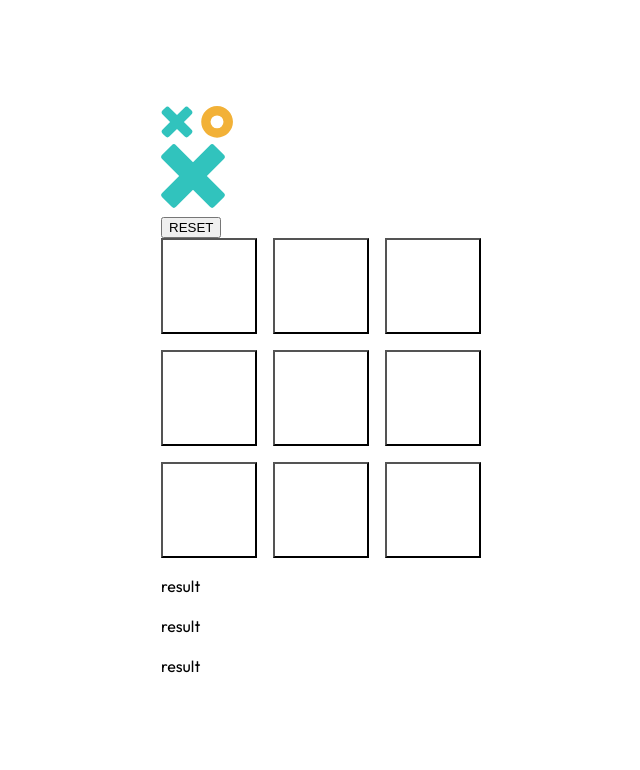
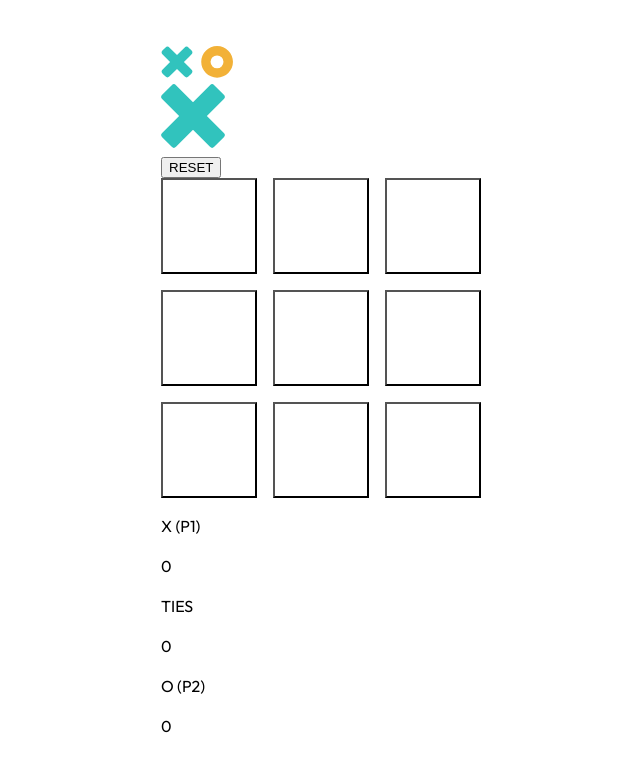
Before and after one commit to eburza/tic-tac-toe-game, a React (Vite) app: page / in a window 1280 px wide. Shown: the top 770 px of the page, without its empty margins (319-959 px from the left). Built offline with nearby package versions, Linux system fonts and the light colour scheme.

Commit message:
Add structure to game score component

```diff
--- a/src/App.jsx
+++ b/src/App.jsx
@@ -29,6 +29,10 @@ export default function App() {
     }
     return checkWinner
   }, [board, gameState])
+
+  const checkResult = useCallback( () => {
+
+  }, [gameState])
 
   useEffect( () => {
     const newGameState = checkGameState()
--- a/src/components/GameResults.jsx
+++ b/src/components/GameResults.jsx
@@ -3,9 +3,20 @@ import ResultElement from './ResultElement'
 export default function GameResults() {
     return(
         <>
-            <ResultElement />
-            <ResultElement />
-            <ResultElement />
+            <ResultElement
+                text='X'
+                player='(P1)'
+                counter={`0`}
+            />
+            <ResultElement
+                text='TIES'
+                counter={`0`}
+            />
+            <ResultElement
+                text='O'
+                player='(P2)'
+                counter={`0`}
+            />
         </>
     )
 }
--- a/src/components/ResultElement.jsx
+++ b/src/components/ResultElement.jsx
@@ -1,6 +1,17 @@
+import PropTypes from 'prop-types'
 
-export default function ResultElement() {
+export default function ResultElement({text, counter, player}) {
+
     return(
-        <p>result</p>
+        <div>
+            <p>{`${text} ${player ? player : ''}`}</p>
+            <p>{counter}</p>
+        </div>
     )
 }
+
+ResultElement.propTypes = {
+    text: PropTypes.string,
+    player: PropTypes.string,
+    counter: PropTypes.any
+}
```
